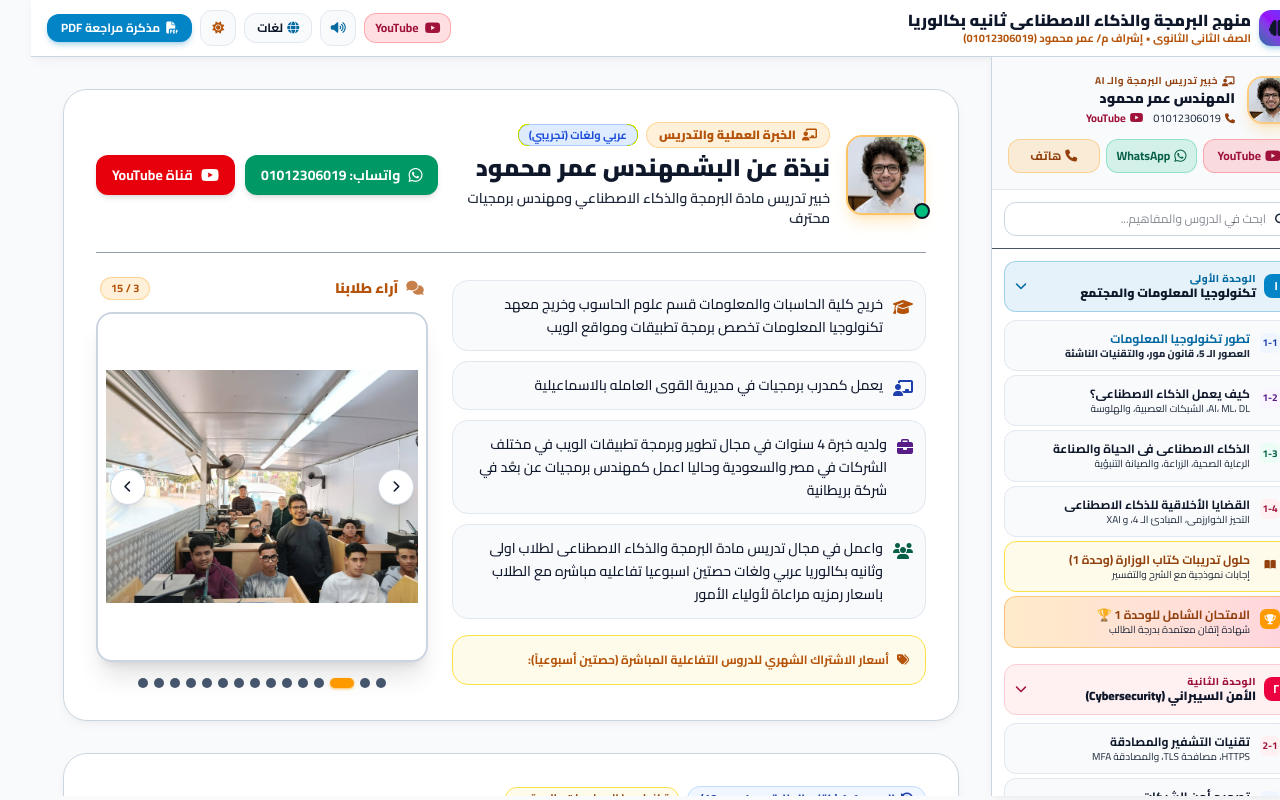
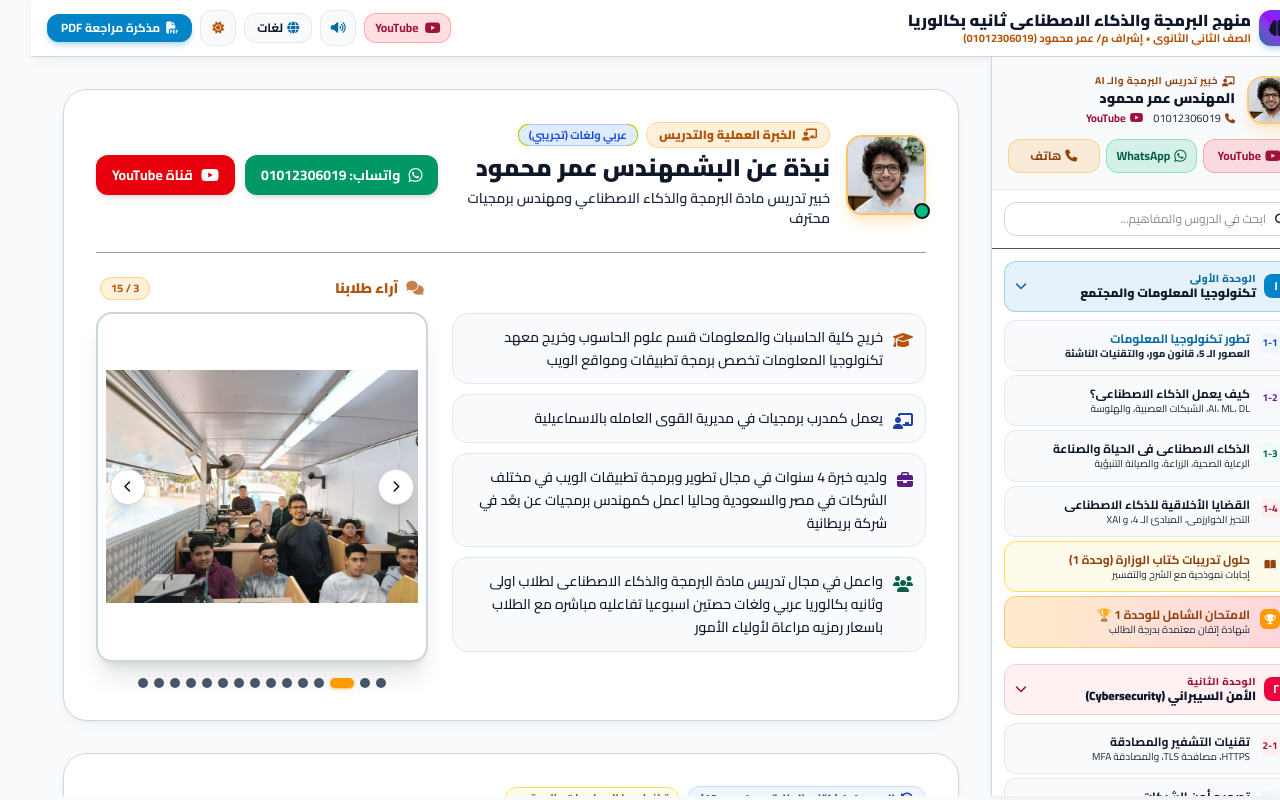
Before and after one commit to omar3060/programming-and-ai, a Next.js app: page / in a window 1280 px wide. Built offline with nearby package versions, Linux system fonts and the light colour scheme.

Commit message:
style: hide pricing badges box in InstructorBioCard

```diff
--- a/components/ui/InstructorBioCard.tsx
+++ b/components/ui/InstructorBioCard.tsx
@@ -160,12 +160,12 @@ export function InstructorBioCard() {
           </div>
 
           {/* Pricing Badges Box */}
-          <div className="p-3.5 sm:p-4 rounded-2xl bg-amber-500/10 border border-amber-500/30 space-y-2">
+          {/* <div className="p-3.5 sm:p-4 rounded-2xl bg-amber-500/10 border border-amber-500/30 space-y-2">
             <div className="font-bold text-amber-500 dark:text-amber-400 text-xs flex items-center gap-2">
               <i className="fa-solid fa-tags"></i>
               <span>أسعار الاشتراك الشهري للدروس التفاعلية المباشرة (حصتين أسبوعياً):</span>
             </div>
-            {/* <div className="grid grid-cols-1 sm:grid-cols-2 gap-2 text-xs pt-1 font-bold">
+            <div className="grid grid-cols-1 sm:grid-cols-2 gap-2 text-xs pt-1 font-bold">
               <div className="p-2.5 rounded-xl theme-panel border border-amber-500/40 text-slate-900 dark:text-amber-300 flex items-center justify-between shadow-sm">
                 <span>اولى بكالوريا (عربي / لغات):</span>
                 <span className="px-2 py-0.5 rounded bg-amber-500 text-slate-950 font-black text-xs shrink-0">150 جنيه شهريا</span>
@@ -174,8 +174,8 @@ export function InstructorBioCard() {
                 <span>ثانيه بكالوريا (عربي / لغات):</span>
                 <span className="px-2 py-0.5 rounded bg-amber-500 text-slate-950 font-black text-xs shrink-0">250 جنيه شهريا</span>
               </div>
-            </div> */}
-          </div>
+            </div>
+          </div> */}
         </div>
 
         {/* Student Feedbacks Slider Side */}
```
